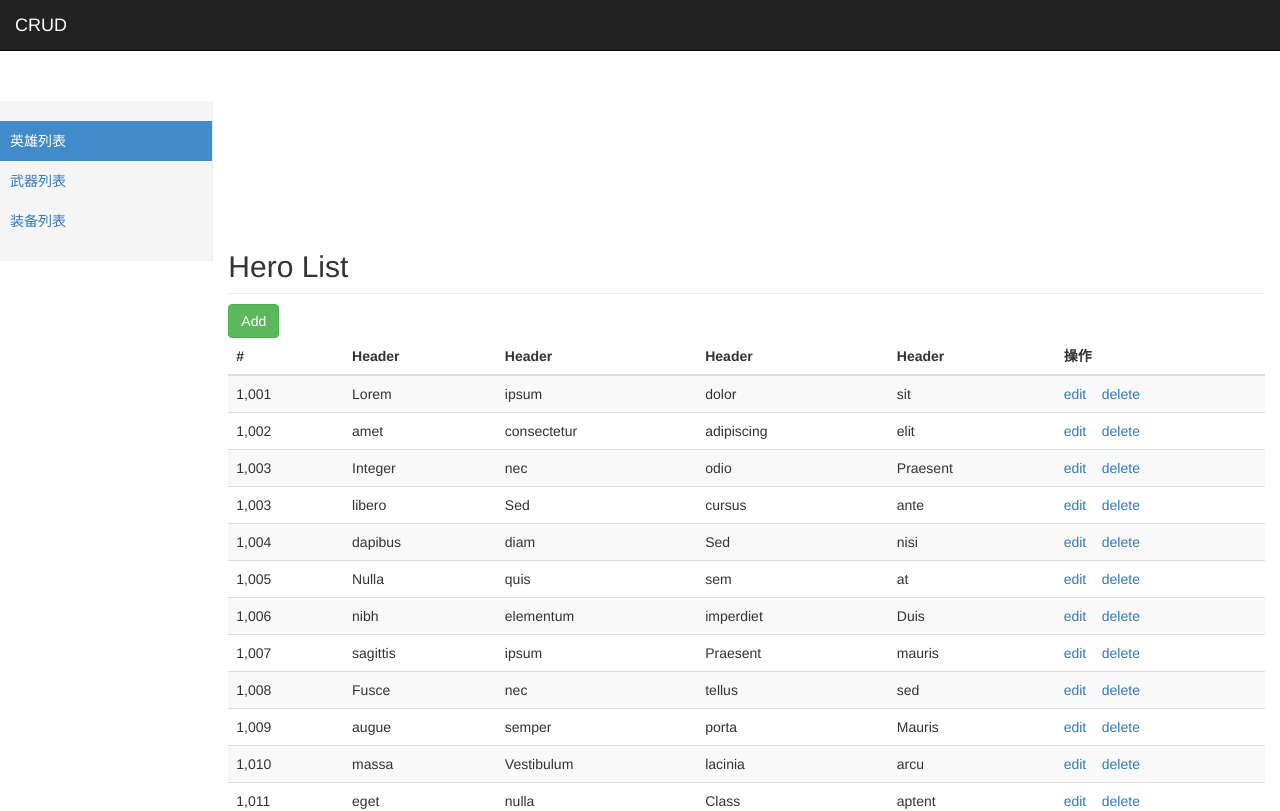
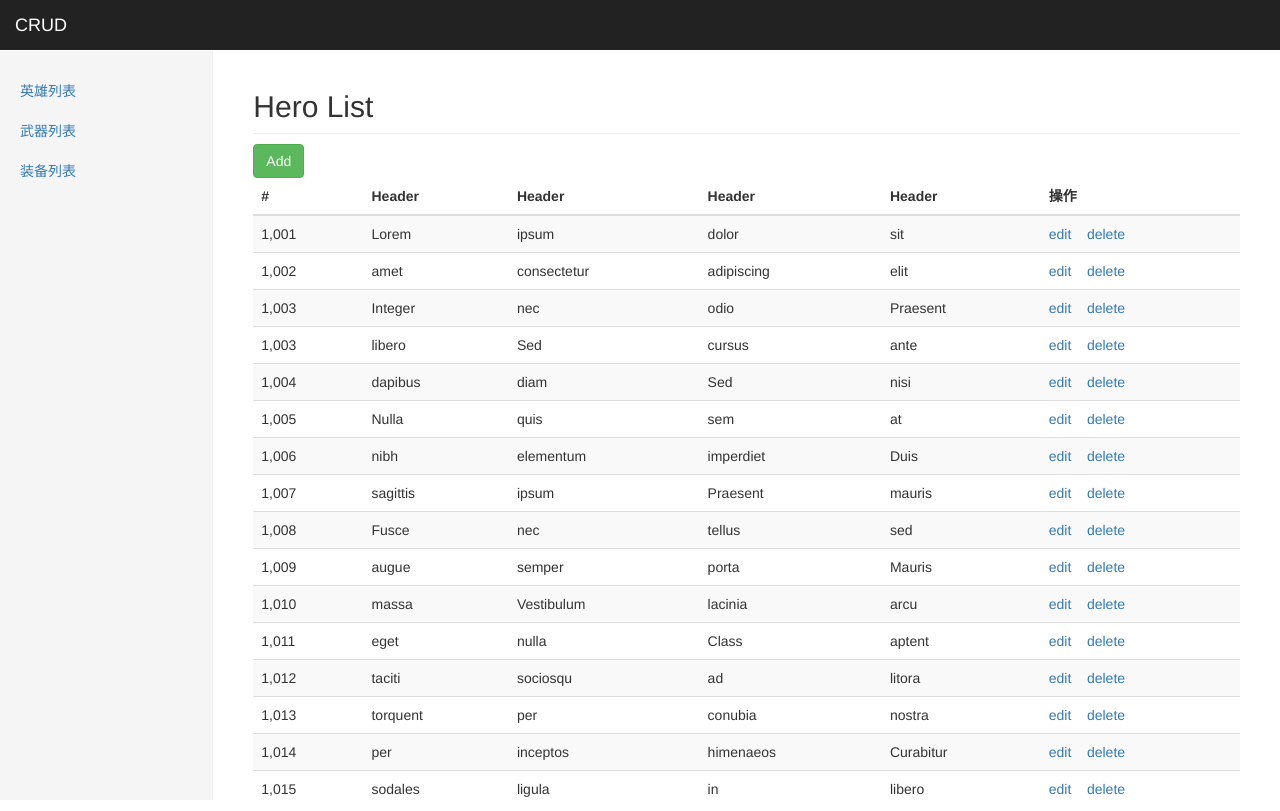
Before and after one commit to qianer888/heroes-0, a Vue app: page /#/hero in a window 1280 px wide. Shown: the top 811 px of the page. Built offline with nearby package versions, Linux system fonts and the light colour scheme.

Commit message:
02-修改页面布局错误问题--因为bootstrap没放在index.css之前-气

```diff
--- a/src/components/AppSidebar.vue
+++ b/src/components/AppSidebar.vue
@@ -4,9 +4,9 @@
               <!-- <li class="active"><a href="#">英雄列表</a></li>
               <li><a href="#">武器列表</a></li>
               <li><a href="#">装备列表</a></li> -->
-              <router-link class="active" to="/hero" tag='li'><a>英雄列表</a></router-link>
-              <router-link to="/weapon" tag='li'><a>武器列表</a></router-link>
-              <router-link to="/equip" tag='li'><a>装备列表</a></router-link>
+              <router-link to="/hero" tag="li"><a>英雄列表</a></router-link>
+              <router-link to="/weapon" tag="li"><a>武器列表</a></router-link>
+              <router-link to="/equip" tag="li"><a>装备列表</a></router-link>
             </ul>
           </div>
 </template>
--- a/src/main.js
+++ b/src/main.js
@@ -3,14 +3,35 @@
 
 Vue.config.productionTip = false
 
+import '../node_modules/bootstrap/dist/css/bootstrap.css'
 //导入样式以及静态资源
 import './assets/css/index.css'
-import '../node_modules/bootstrap/dist/css/bootstrap.css'
 
-//导入路由模块
-import router from './router'
+
+
+// 导入vue-router
+import VueRouter from 'vue-router'
+// 注册VueRouter插件
+Vue.use(VueRouter)
+
+// 导入 HeroList 组件
+import HeroList from './views/hero/HeroList.vue'
+import WeaponList from './views/weapon/WeaponList.vue'
+import EquipList from './views/equip/EquipList.vue'
+
+// 创建路由对象
+const router = new VueRouter({
+  // 配置路由规则
+  routes: [
+    { path: '/', redirect: { name: 'hero' } },
+    { name: 'hero', path: '/hero', component: HeroList },
+    { name: 'weapon', path: '/weapon', component: WeaponList },
+    { name: 'equip', path: '/equip', component: EquipList },
+  ]
+})
 
 new Vue({
-  render: h => h(App),
+  render: createElement => createElement(App),
+  // 配置router对象
   router
 }).$mount('#app')
--- a/src/router.js
+++ b/src/router.js
@@ -1,27 +1,40 @@
-//路由模块
-//导入vue
+// 路由模块
+
 import Vue from 'vue'
 
-//导入vue-router路由模块
+// 导入vue-router
 import VueRouter from 'vue-router'
-//注册插件
+// 注册VueRouter插件
 Vue.use(VueRouter)
 
-//导入组件
+// 导入 HeroList 组件
 import HeroList from './views/hero/HeroList.vue'
 import WeaponList from './views/weapon/WeaponList.vue'
 import EquipList from './views/equip/EquipList.vue'
+// 导入 HeroAdd 组件
+import HeroAdd from './views/hero/HeroAdd.vue'
+import HeroEdit from './views/hero/HeroEdit.vue'
 
-//配置路由对象
+// 创建路由对象
 const router = new VueRouter({
-  //配置路由规则
-  routes:[
-      {path:'/',redirect:{name:'hero'}},
-      {name:'hero',path:'/hero',component:HeroList},
-      {name:'weapon',path:'/weapon',component:WeaponList},
-      {name:'equip',path:'/equip',component:EquipList},
+  // 选项
+  // 当浏览器地址栏中的路由地址 #/hero 和 router-link生成的a标签的href 精确匹配的时候，添加类样式
+  // linkExactActiveClass: 'active',
+
+  // 当浏览器地址栏中的路由地址 #/hero/add 包含router-link生成的a标签的href地址，添加类样式
+  linkActiveClass: 'active',
+  // 配置路由规则
+  routes: [
+    { path: '/', redirect: { name: 'hero' } },
+    { name: 'hero', path: '/hero', component: HeroList },
+    { name: 'weapon', path: '/weapon', component: WeaponList },
+    { name: 'equip', path: '/equip', component: EquipList },
+    // 添加英雄的路由
+    { name: 'heroadd', path: '/hero/add', component: HeroAdd },
+    // 动态路由地址 :id
+    { name: 'heroedit', path: '/hero/edit/:id', component: HeroEdit, props: true },
   ]
 })
 
-//导出router对象
+// 导出router对象
 export default router
```
Also changed, not shown: src/App.vue (+3 -10 lines).
